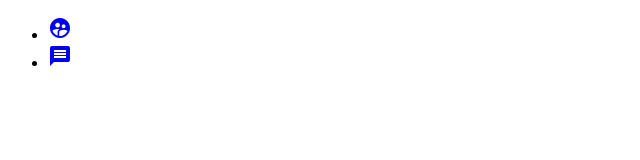
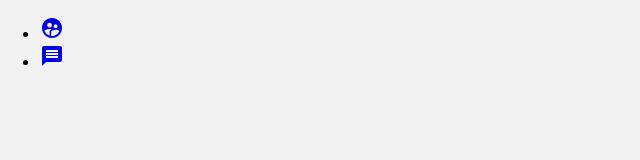
Before and after one commit to DerickBeckwith/ng6, an Angular app: page / in a window 1280 px wide. Shown: the top 160 px of the page, without its empty margins (0-640 px from the left). Built offline with nearby package versions, Linux system fonts and the light colour scheme.

Commit message:
Add some global styles

```diff
--- a/src/styles.scss
+++ b/src/styles.scss
@@ -1 +1,50 @@
 /* You can add global styles to this file, and also import other style files */
+body {
+  margin: 0;
+  background: #f2f2f2;
+  font-family: "Montserrat", sans-serif;
+  height: 100vh;
+}
+
+#container {
+  display: grid;
+  grid-template-columns: 70px auto;
+  height: 100%;
+
+  #content {
+    padding: 30px 50px;
+
+    ul {
+      list-style-type: none;
+      margin: 0;
+      padding: 0;
+
+      li {
+        background: #fff;
+        border-radius: 8px;
+        padding: 20px;
+        margin-bottom: 8px;
+
+        a {
+          font-size: 1.5em;
+          text-decoration: none;
+          font-weight: bold;
+          color: #00a8ff;
+        }
+
+        ul {
+          margin-top: 20px;
+
+          li {
+            padding: 0;
+
+            a {
+              font-size: 1em;
+              font-weight: 300;
+            }
+          }
+        }
+      }
+    }
+  }
+}
```
